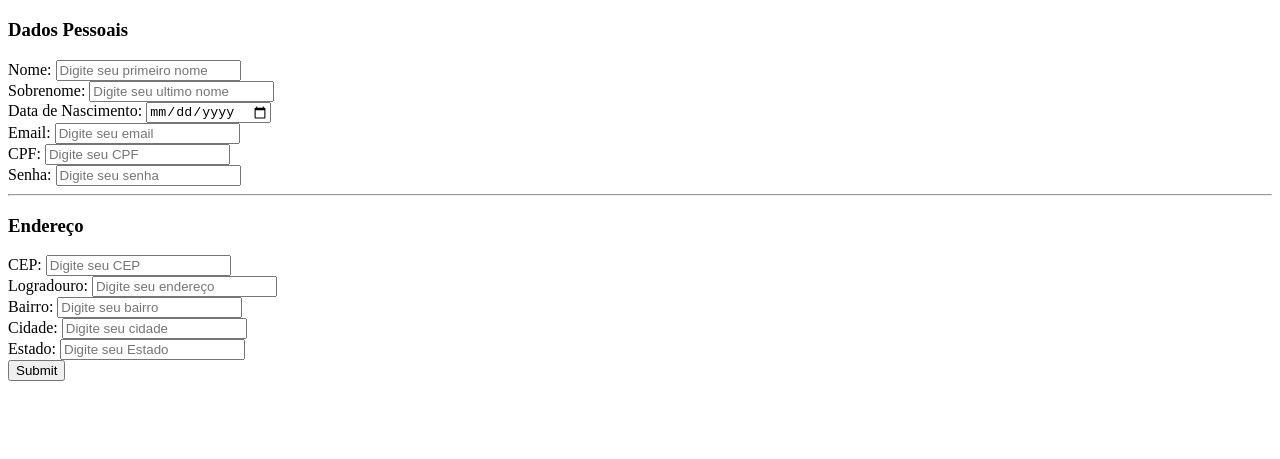
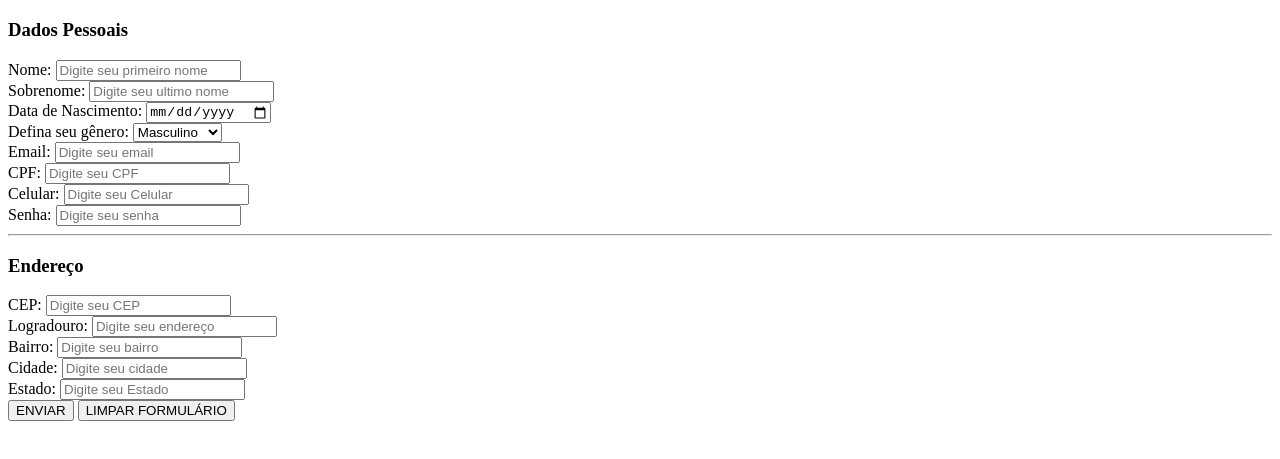
Before and after one commit to lucasHadano/Curso_EBAC_FullStack_Java, a plain HTML site: page index.html in a window 1280 px wide. Shown: the part 61-520 px from the top of the page. Drawn offline with Linux system fonts and the light colour scheme.

Commit message:
Update index.html

```diff
--- a/index.html
+++ b/index.html
@@ -9,42 +9,55 @@
         <h1>Cadastro de Pessoa</h1>
 
         <h3>Dados Pessoais</h3>
+        <form>
                 <label for="nome">Nome:</label>
-    <input for="nome" type="text" placeholder="Digite seu primeiro nome">
+                <input id="nome" type="text" placeholder="Digite seu primeiro nome">
             <br>
                 <label for="ultimoNome">Sobrenome:</label>
-    <input for="ultimoNome" type="text" placeholder="Digite seu ultimo nome">
+                <input id="ultimoNome" type="text" placeholder="Digite seu ultimo nome">
             <br>
                 <label for="dataNasc">Data de Nascimento:</label>
-    <input for="dataNasc" type="date">
+                <input id="dataNasc" type="date">
+            <br>
+                Defina seu gênero:
+                <select name="genero" id="genero">
+                    <option value="masculino">Masculino</option>
+                    <option value="feminino">Feminino</option>
+                    <option value="outros">Outros</option>
+                    <option value="naoDefinir">Não Definir</option>
+                </select>
             <br>
                 <label for="email">Email:</label>
-    <input for="email" type="email" placeholder="Digite seu email">
+                <input id="email" type="email" placeholder="Digite seu email">
             <br>
                 <label for="id">CPF:</label>
-    <input for="id" type="id" name ="id" placeholder="Digite seu CPF">
+                <input id="id" type="id" name ="id" placeholder="Digite seu CPF">
+            <br>
+                <label for="cel">Celular:</label>
+                <input id="cel" type="tel" placeholder="Digite seu Celular">
             <br>
             <label for="senha">Senha:</label>
-    <input for="senha" type="password" name ="senha" placeholder="Digite seu senha">
+                <input id="senha" type="password" name="senha" placeholder="Digite seu senha">
+
 
             <hr>
             <h3>Endereço</h3>
                 <label for="cep"> CEP:</label>
-    <input for="cep" type="zipcode" name="zipcode" placeholder="Digite seu CEP">
+                <input id="cep" type="zipcode" name="zipcode" placeholder="Digite seu CEP">
             <br>
                 <label for="logradouro">Logradouro:</label>
-    <input for="logradouro" type="text" name="logradouro" placeholder="Digite seu endereço">
+                <input id="logradouro" type="text" name="logradouro" placeholder="Digite seu endereço">
             <br>
                 <label for="bairro">Bairro:</label>
-    <input for="bairro" type="text" name="bairro" placeholder="Digite seu bairro">
+                <input id="bairro" type="text" name="bairro" placeholder="Digite seu bairro">
             <br>
                 <label for="cidade">Cidade:</label>
-    <input for="cidade" type="text" name="cidade" placeholder="Digite seu cidade">
+                <input id="cidade" type="text" name="cidade" placeholder="Digite seu cidade">
             <br>
                 <label for="estado">Estado:</label>
-    <input for="estado" type="estado" name="estado" placeholder="Digite seu Estado">
+                <input id="estado" type="estado" name="estado" placeholder="Digite seu Estado">
             <br>
-    <input type="submit" name="cadastrar" id="cadastar">
-
+            <button type="submit">ENVIAR</button> <button type="reset">LIMPAR FORMULÁRIO</button>
+        </form>
     </body>
 </html>
```
Lines whose indentation alone changed are shown as unchanged.
